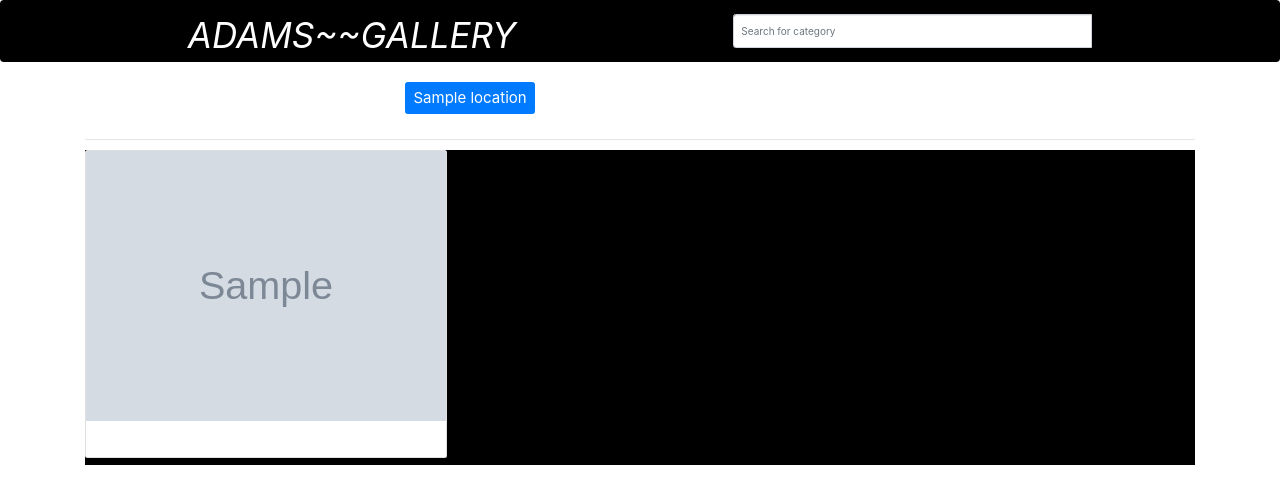
After one commit to AbdimulhinYussuf3675/Personal-django-gallery, a Django app: template Yussuf/templates/pictures/index.html in a window 1280 px wide. The commit adds this page. Shown: the top 504 px of the page. Run offline with Django 3.2, Linux system fonts and the light colour scheme; the template is opened without the code that fills it: most values are stand-ins (such as "Sample title", 1, 10 or a date in 2020); grey boxes marked "Sample" are stand-in pictures; parts of the project's set-up code (start-up, migrations or seed data) failed here and were passed over; some libraries are stand-ins or nearby versions.

```diff
--- a/Yussuf/templates/navbar.html
+++ b/Yussuf/templates/navbar.html
@@ -4,14 +4,14 @@
 
   <div class="col-sm-4 col-md-4 navbar-right">
 
-      <form class="navbar-form" role="search" action="">
+    <form class="navbar-form" role="search" action="{% url 'search' %}">
 
-        <div class="input-group">
-          <input type="text" class="form-control" placeholder="Search for Category" name="article">
-          <div class="input-group-btn">
-            <button class="btn btn-default" type="submit"><i class="glyphicon glyphicon-search"></i></button>
-          </div>
+      <div class="input-group">
+        <input type="text" class="form-control" placeholder="Search for category" name="article">
+        <div class="input-group-btn">
+
         </div>
+      </div>
 
-      </form>
+    </form>
 </nav>
--- a/Yussuf/templates/base.html
+++ b/Yussuf/templates/pictures/base.html
@@ -10,7 +10,7 @@
   {% if title %}
   <title>Gallery - {{title}}</title>
   {% else %}
-    <title>Gallery</title>
+    <title> Adams~~Gallery</title>
   {% endif %}
 </head>
 
@@ -18,6 +18,7 @@
 {% bootstrap_css %}
 <link rel="stylesheet" href="https://maxcdn.bootstrapcdn.com/bootstrap/4.0.0/css/bootstrap.min.css"
     integrity="sha384-Gn5384xqQ1aoWXA+058RXPxPg6fy4IWvTNh0E263XmFcJlSAwiGgFAW/dAiS6JXm" crossorigin="anonymous">
+<link type="text/css" rel="stylesheet" href="{% static 'css/index.css' %}" media="screen, projection">
 
 
 
--- /dev/null
+++ b/Yussuf/templates/pictures/index.html
@@ -0,0 +1,71 @@
+{%extends 'pictures/base.html'%}
+
+{%block content%}
+{{block.super}}
+<style>
+    .card-columns{
+        background-color: black;
+    }
+</style>
+<div class="container">
+    <div class="row">
+        <div class="col-md-4" style="margin-left: 320px;">
+            <span id="locations">
+                {% for location in locations %}
+                <a class="btn btn-primary" id="btn" href="{% url 'location' location.id %}"
+                    style="font-size: 15px;">{{location}}</a>
+                {%endfor%}
+            </span>
+        </div>
+    </div>
+    <br>
+    <hr>
+
+
+
+    <div class="card-columns">
+        {% for image in images %}
+        <div class="card" data-toggle="modal" data-target="#{{image.id}}">
+            <img src="{{image.image.url}}" alt="{{image.name}}" class="card-img" style="margin-bottom: 10%;">
+        </div>
+        <br>
+        <div class="modal fade " id="{{image.id}}" tabindex="-1" role="dialog" aria-labelledby="exampleModalCenterLong"
+            aria-hidden="true">
+            <div class="modal-dialog modal-dialog-centered modal-lg" role="document">
+                <div class="modal-content modalcard">
+                    <div class="modal-header">
+                        <h5 class="modal-title" id="imageheader" style="font-size: large;">{{image.title}}</h5>
+                        <button type="button" class="close" data-dismiss="modal" aria-label="Close">
+                            <span aria-hidden="true">&times;</span>
+                        </button>
+                    </div>
+
+                    <div class="modal-body" style="background-color: rgb(21, 24, 23);">
+                        <img src="{{image.image.url}}" alt="{{image.name}}" class="img-fluid">
+                        <p class="imgdesc text-center" style="background-color: rgb(230, 123, 36); font-size: x-large;">
+                            {{image.description}}</p>
+                        {% for category in image.categories.all %}
+                        <span class="btn btn-sm btn-outline-info" style="font-size: 15px;">{{category}}</span>
+                        {% endfor %}
+                    </div>
+                    <div class="modal-footer">
+                        <input class="form-control input-lg" type="text" style="font-size: 15px;"
+                            value="{{image.image.url}}" id="{{image.id}}.url">
+                        <button class="btn btn-success btn-sm" onclick="copyToClipboard('{{image.id}}.url')"
+                            style="font-size: 15px;">Copy</button>
+                        <button type="button" class="btn btn-outline-danger btn-sm" data-dismiss="modal"
+                            style="font-size: 15px;">Close
+                        </button>
+                    </div>
+                </div>
+            </div>
+        </div>
+
+
+        {% endfor %}
+    </div>
+
+</div>
+</div>
+
+{% endblock %}
--- a/Yussuf/templates/location.html
+++ b/Yussuf/templates/pictures/location.html
@@ -1,4 +1,4 @@
-{%extends 'base.html'%}
+{%extends 'pictures/base.html'%}
 
 {% block content %}
 {{block.super}}
@@ -26,7 +26,7 @@
                     <div class="modal-body">
                         <img src="{{image.image.url}}" alt="Image" class="img-fluid">
                     </div>
-                    <div class="modal-footer"  style="background-color: whitesmoke;">
+                    <div class="modal-footer"  style="background-color: rgb(197, 71, 71);">
                         <button type="button" class="btn btn-default" data-toggle="modal"
                             data-target="#{{image.id}}-info" style="font-size: 15px;"><i class="fas fa-info-circle"></i> Info</button>
                         <button type="button" class="btn btn-default" data-dismiss="modal"
```
Also changed, not shown: Yussuf/templates/index.html (deleted, +0 -60 lines), Yussuf/templates/pictures/search.html (renamed from Yussuf/templates/search.html, +9 -10 lines).
